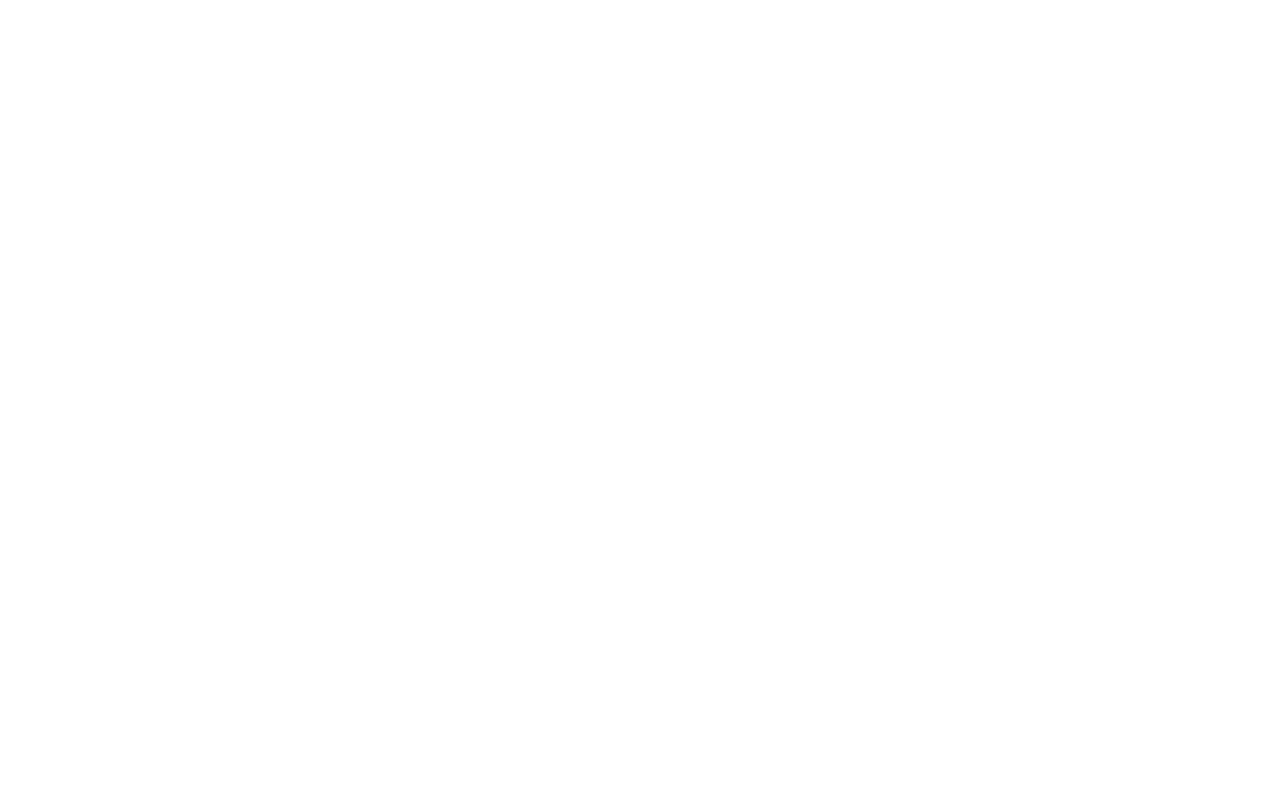
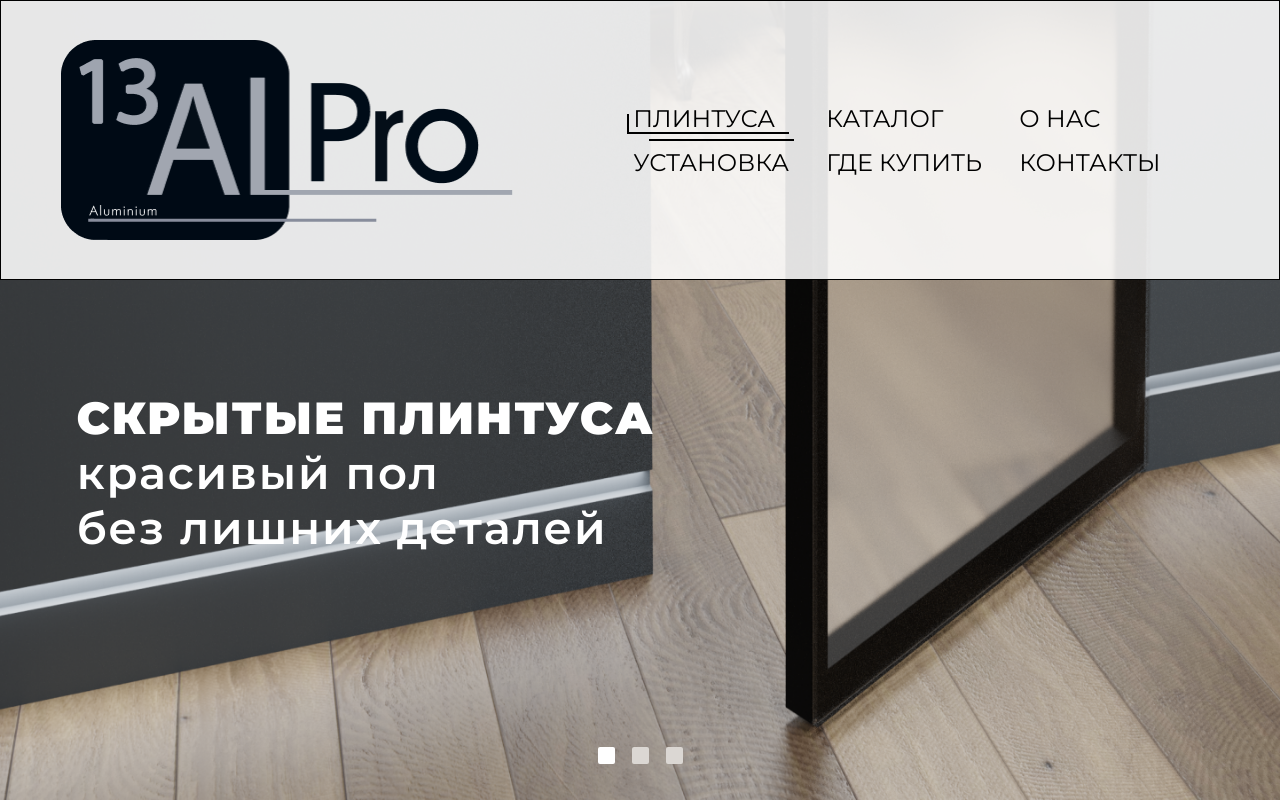
Before and after one commit to bakhtin-pavel/all_pro, a React (Create React App) app: page / in a window 1280 px wide. Before the commit this address had no page. Shown: the top 802 px of the page. Built offline with nearby package versions, Linux system fonts and the light colour scheme.

Commit message:
second test3

```diff
--- a/src/App.js
+++ b/src/App.js
@@ -14,7 +14,7 @@
     return (
         <div className="App">
             <Routes>
-                <Route path='/home' element={<Layout />}>
+                <Route path='/' element={<Layout />}>
                     <Route index element={<Main />} />
                     <Route path='installation' element={<Installation />} />
                     <Route path='aboutus' element={<AboutUs />} />
--- a/src/index.js
+++ b/src/index.js
@@ -1,11 +1,11 @@
 import React from 'react';
 import ReactDOM from 'react-dom/client';
 import App from './App';
-import { BrowserRouter } from 'react-router-dom'
+import { HashRouter } from 'react-router-dom'
 
 const root = ReactDOM.createRoot(document.getElementById('root'));
 root.render(
-    <BrowserRouter>
+    <HashRouter>
         <App />
-    </BrowserRouter>
+    </HashRouter>
 );
```
